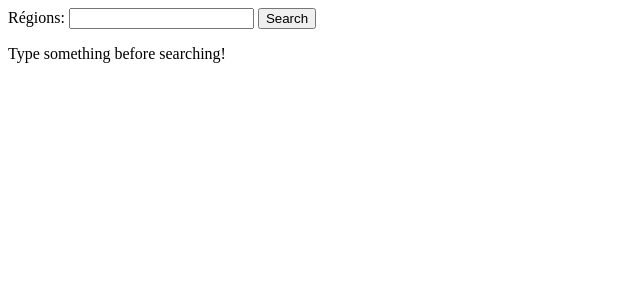
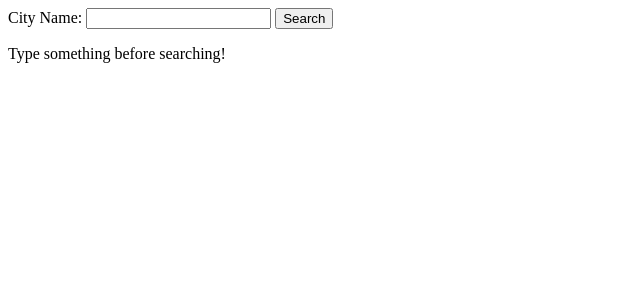
Before and after one commit to KingHippo/auto-complete, a PHP site: page /result.php in a window 1280 px wide. Shown: the top 300 px of the page, without its empty margins (0-640 px from the left). Run offline with PHP 8.4, Linux system fonts and the light colour scheme; data that the repository does not hold is empty.

Commit message:
minor text corrections

```diff
--- a/index.php
+++ b/index.php
@@ -11,7 +11,7 @@
     <body>
 
         <form method="post" action="result.php">
-			Régions: <input name="regionsearch" id="regionsearch" type="text" />
+			City Name: <input name="regionsearch" id="regionsearch" type="text" />
 				<button class="btn" type="submit">Search</button>
         </form>
 
--- a/result.php
+++ b/result.php
@@ -10,7 +10,7 @@
     <body>
 
         <form method="post" action="result.php">
-			       Régions: <input name="regionsearch" id="regionsearch" type="text" />
+			       City Name: <input name="regionsearch" id="regionsearch" type="text" />
              <button class="btn" type="submit">Search</button>
         </form>
 
```
